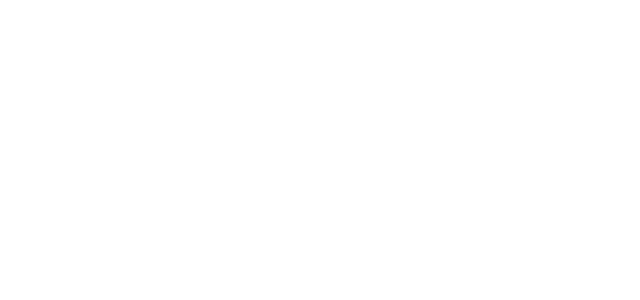
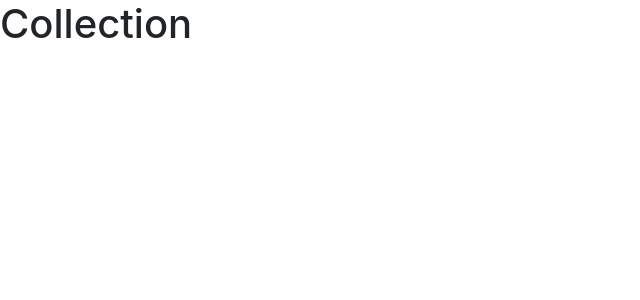
Before and after one commit to hhadithya/e-commerce-web, a React (Create React App) app: page /collection in a window 1280 px wide. Before the commit this address had no page. Shown: the top 300 px of the page, without its empty margins (0-640 px from the left). Built offline with nearby package versions, Linux system fonts and the light colour scheme.

Commit message:
minor changes

```diff
--- a/src/App.js
+++ b/src/App.js
@@ -2,7 +2,7 @@
 import Home from './Pages/Home';
 import ProductView from './Pages/ProductView';
 import CheckOutCard from './Components/CheckOutCard';
-import MensCollection from './Pages/MensCollection';
+import Collection from './Pages/Collection';
 import LogIn from './Pages/LogIn';
 import SignUp from './Pages/SignUp';
 
@@ -13,7 +13,7 @@
         <Route path="/" element={<Home />} />
         <Route path="/product-view/:id" element={<ProductView />} />
         <Route path="/checkout" element={<CheckOutCard />} />
-        <Route path="/menscollection" element={<MensCollection />} />
+        <Route path="/collection" element={<Collection />} />
         <Route path="/login" element={<LogIn />} />
         <Route path="/signup" element={<SignUp />} />
       </Routes>
--- a/src/Components/NavBar.js
+++ b/src/Components/NavBar.js
@@ -50,7 +50,7 @@
                 <a className="nav-link text-uppercase text-color" href=".com">men formal</a>
               </li>
               <li className="nav-item px-2 py-2">
-                <a className="nav-link text-uppercase text-color" href="/menscollection">men casual</a>
+                <a className="nav-link text-uppercase text-color" href="/collection">men casual</a>
               </li>
             </ul>
           </div>
--- a/src/Pages/Collection.js
+++ b/src/Pages/Collection.js
@@ -1,17 +1,9 @@
 import React from 'react';
-import Navbar from '../Components/NavBar';
-import Footer from '../Components/Footer';
-import '../Stylesheets/Collection.css';
 
 function Collection(){
     return (
         <>
-            <Navbar />
-            <div className='image-container'>
-                <img src="/Images/tops.webp" alt="konik t shirt" className='back'/>
-                <p>Men Casual</p>
-            </div>
-            <Footer />
+        <h1>Collection</h1>
         </>
       );
 }
--- a/src/Pages/MensCollection.js
+++ /dev/null
@@ -1,18 +0,0 @@
-import React from 'react';
-import Navbar from '../Components/NavBar';
-import Footer from '../Components/Footer';
-import '../Stylesheets/Collection.css';
-
-function MensCollection(){
-    return (
-        <>
-            <Navbar />
-            <div className='image-container'>
-                <img src="/Images/tops.webp" alt="konik t shirt" className='back'/>
-                <p>Men Casual</p>
-            </div>
-            <Footer />
-        </>
-      );
-}
-export default MensCollection;
```
